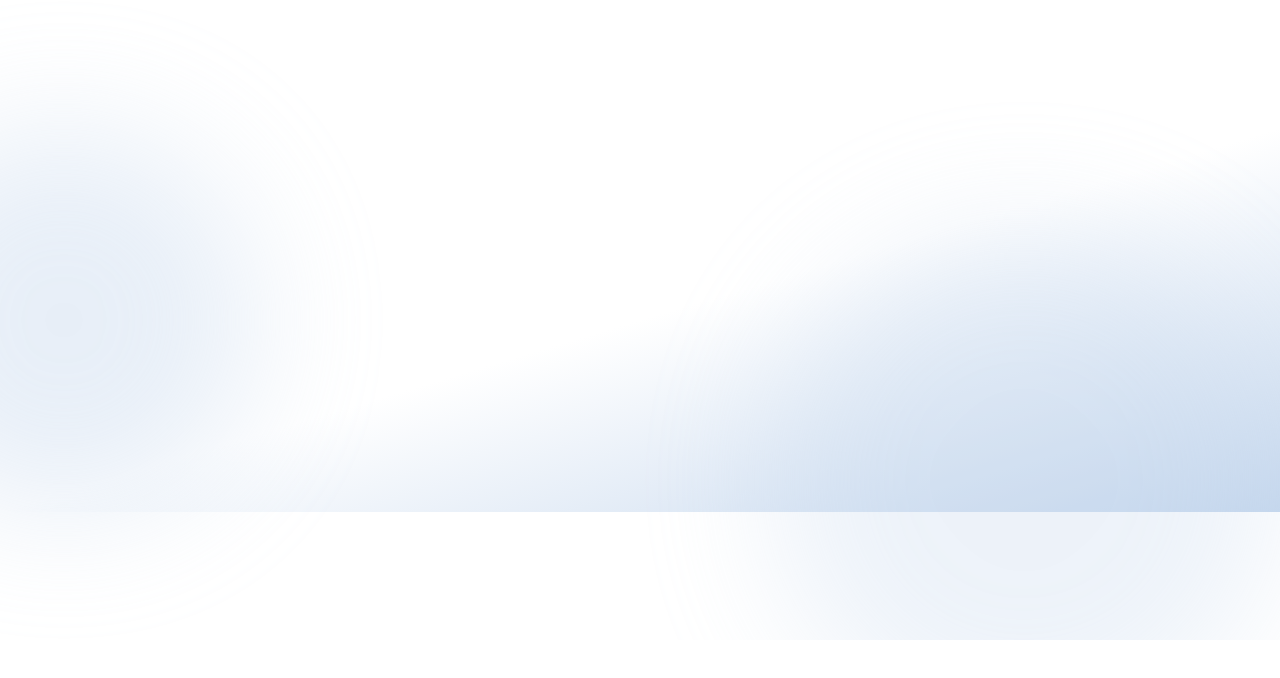
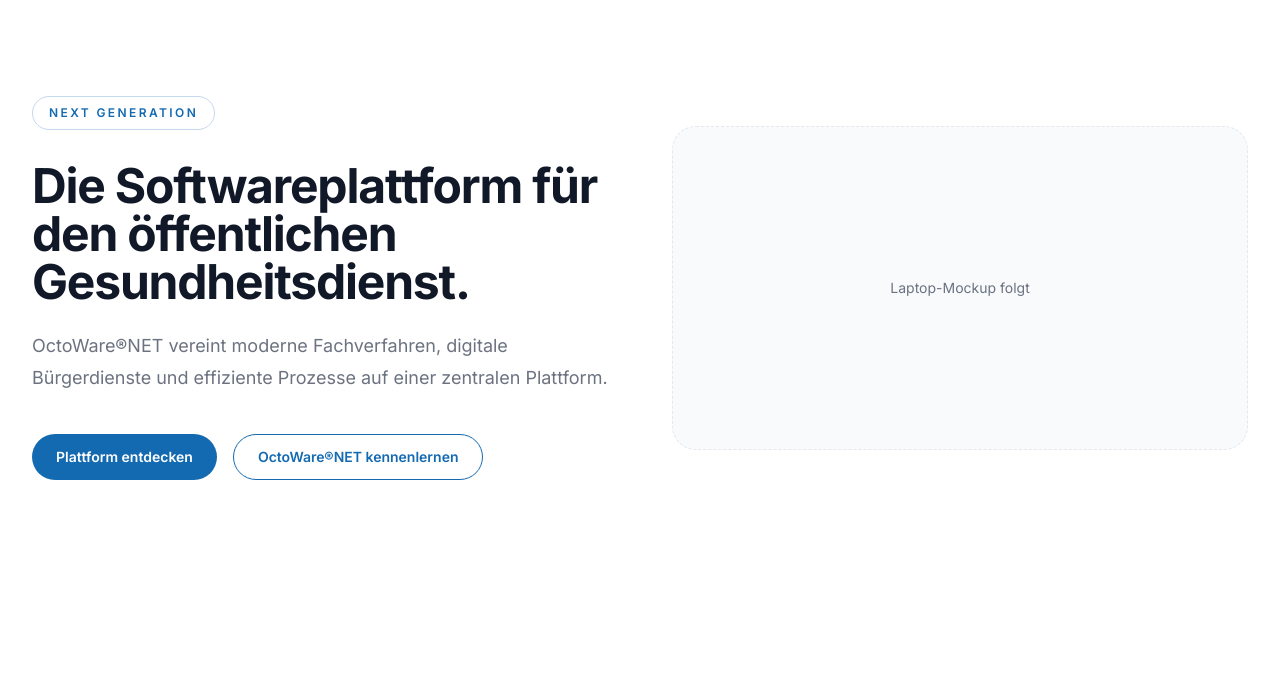
Before and after one commit to weblogger117-art/octoware-website, a Next.js app: page / in a window 1280 px wide. Shown: the top 678 px of the page. Built offline with nearby package versions, Linux system fonts and the light colour scheme.

Commit message:
Update Hero.tsx

```diff
--- a/components/sections/Hero.tsx
+++ b/components/sections/Hero.tsx
@@ -6,29 +6,10 @@ import { HeroVisual } from "./HeroVisual";
 export function Hero() {
   return (
     <Section
-      className="relative overflow-hidden py-24 lg:min-h-[75vh] lg:py-32"
-      containerClassName="relative z-10 grid items-center gap-16 lg:grid-cols-2"
+      className="overflow-hidden"
+      containerClassName="grid items-center gap-16 lg:grid-cols-2"
     >
-      {/* Hintergrundverlauf */}
-      <div
-        aria-hidden="true"
-        className="absolute inset-0 bg-gradient-to-br from-white via-white to-[var(--color-primary-light)]"
-      />
-
-      {/* Farbfläche links oben */}
-      <div
-        aria-hidden="true"
-        className="absolute -left-32 top-0 h-96 w-96 rounded-full bg-[var(--color-primary-light)] opacity-40 blur-3xl"
-      />
-
-      {/* Farbfläche rechts */}
-      <div
-        aria-hidden="true"
-        className="absolute right-0 top-24 h-[32rem] w-[32rem] rounded-full bg-[var(--color-primary-light)] opacity-30 blur-3xl"
-      />
-
       <HeroContent />
-
       <HeroVisual />
     </Section>
   );
```
